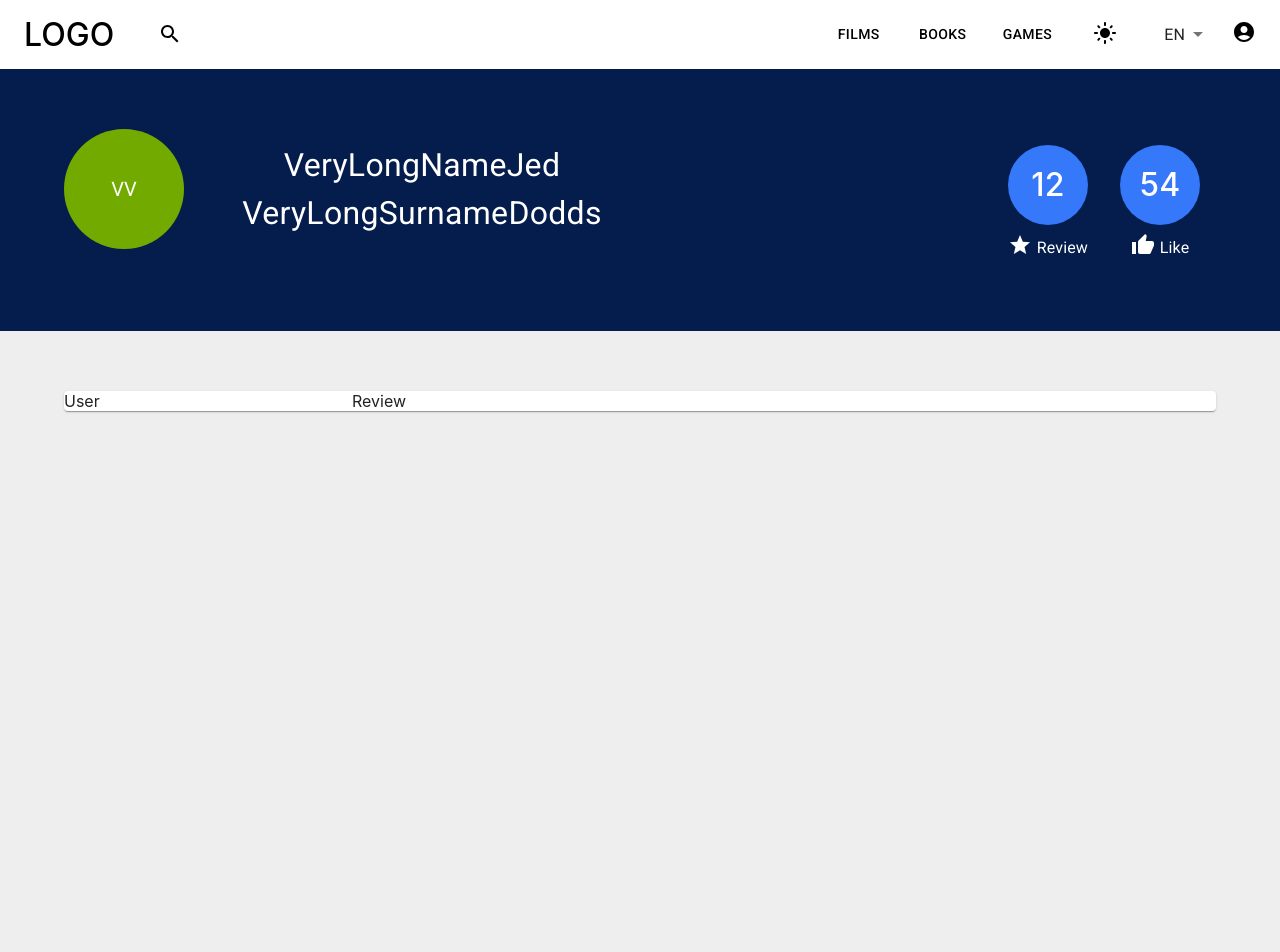
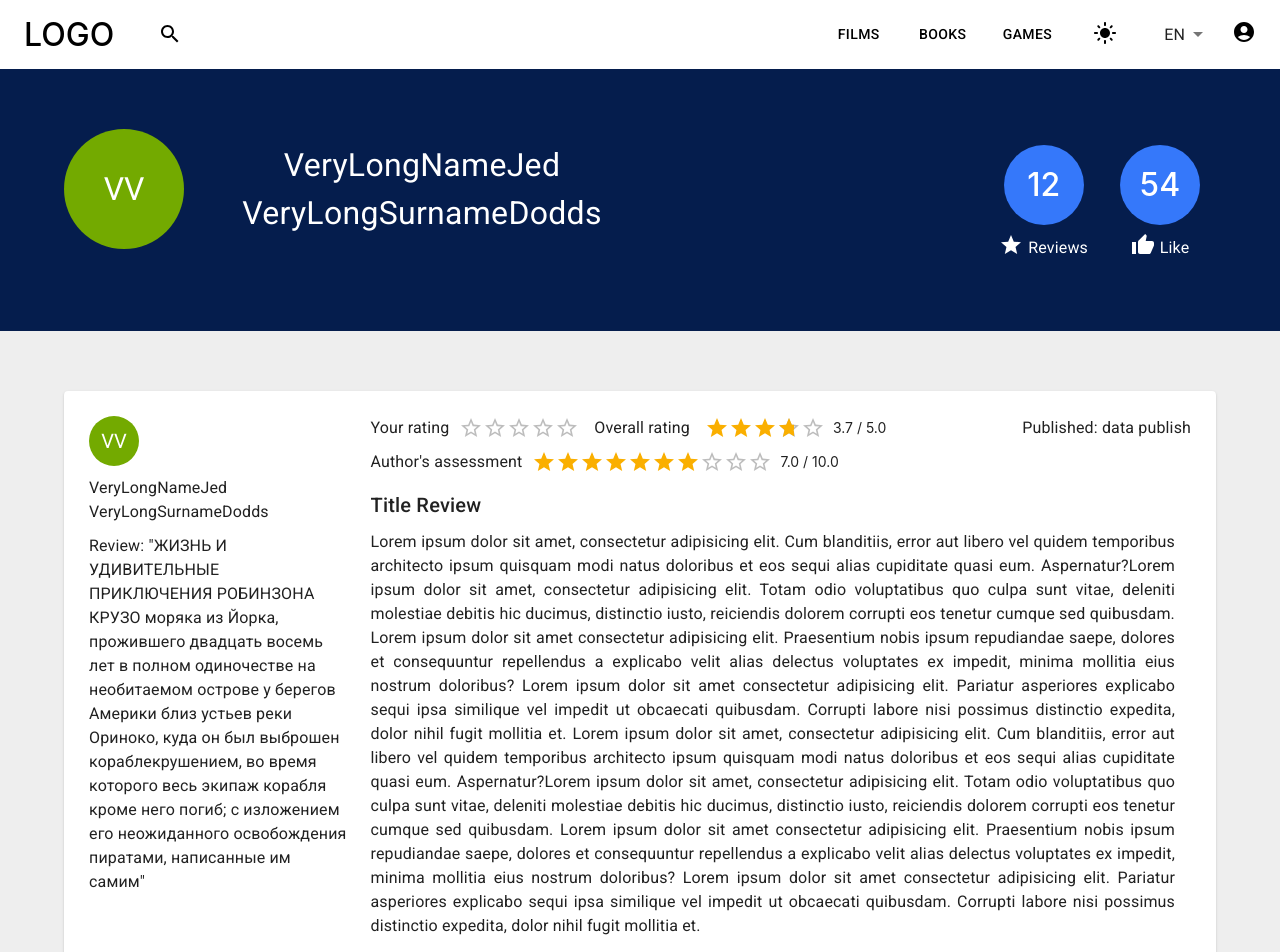
Before and after one commit to horoshopodumaj/recommendations, a React (Create React App) app in the folder client/: page /profile/1 in a window 1280 px wide. Shown: the top 952 px of the page. Built offline with nearby package versions, Linux system fonts and the light colour scheme.

Commit message:
review card on the user's page

```diff
--- a/client/src/components/card/Card.js
+++ b/client/src/components/card/Card.js
@@ -66,7 +66,8 @@ export default function CardReview({ boxShadow }) {
                 }
                 title={
                     <Box sx={{ display: "flex", alignItems: "center" }}>
-                        <Rating name="read-only" value={3} /> <Box ml={2}>{`3.7 / 5.0`}</Box>{" "}
+                        <Rating readOnly name="read-only" value={3} />{" "}
+                        <Box ml={2}>{`3.7 / 5.0`}</Box>{" "}
                     </Box>
                 }
                 subheader={`Films`}
--- /dev/null
+++ b/client/src/components/cardReview/CardReviewFull.js
@@ -0,0 +1,160 @@
+import React, { useState } from "react";
+import {
+    Avatar,
+    Box,
+    Card,
+    CardActions,
+    CardContent,
+    Grid,
+    IconButton,
+    Rating,
+    Typography,
+} from "@mui/material";
+import ThumbUpIcon from "@mui/icons-material/ThumbUp";
+import { FormattedMessage } from "react-intl";
+
+function stringToColor(string) {
+    let hash = 0;
+    let i;
+
+    for (i = 0; i < string.length; i += 1) {
+        hash = string.charCodeAt(i) + ((hash << 5) - hash);
+    }
+
+    let color = "#";
+
+    for (i = 0; i < 3; i += 1) {
+        const value = (hash >> (i * 8)) & 0xff;
+        color += `00${value.toString(16)}`.slice(-2);
+    }
+
+    return color;
+}
+
+function stringAvatar(name) {
+    return {
+        sx: {
+            bgcolor: stringToColor(name),
+        },
+        children: `${name.split(" ")[0][0]}${name.split(" ")[1][0]}`,
+    };
+}
+const userName = "VeryLongNameJed VeryLongSurnameDodds";
+const userInfo = { ...stringAvatar(userName) };
+
+const totalRating = 3.7;
+
+export default function CardReviewFull() {
+    const [rating, setRating] = useState(0);
+    const [like, setLike] = useState(false);
+    return (
+        <Card sx={{ mb: "30px" }}>
+            <Grid container sx={{ padding: "25px 25px 0", marginBottom: "30px" }} spacing={3}>
+                <Grid item xs={12} md={3} sm={12}>
+                    <Avatar
+                        sx={{
+                            width: "50px",
+                            height: "50px",
+                            backgroundColor: userInfo.sx.bgcolor,
+                            // mr: { xs: "0", md: "20px" },
+                            mb: { xs: "10px" },
+                        }}>
+                        {userInfo.children}
+                    </Avatar>
+                    <Typography sx={{ mb: "10px" }}>{userName}</Typography>
+                    <Typography>
+                        <FormattedMessage id="review" />: "ЖИЗНЬ И УДИВИТЕЛЬНЫЕ ПРИКЛЮЧЕНИЯ
+                        РОБИНЗОНА КРУЗО моряка из Йорка, прожившего двадцать восемь лет в полном
+                        одиночестве на необитаемом острове у берегов Америки близ устьев реки
+                        Ориноко, куда он был выброшен кораблекрушением, во время которого весь
+                        экипаж корабля кроме него погиб; с изложением его неожиданного освобождения
+                        пиратами, написанные им самим"
+                    </Typography>
+                </Grid>
+                <Grid item xs={12} md={9} sm={12}>
+                    <Box
+                        sx={{
+                            display: "flex",
+                            justifyContent: "space-between",
+                            mb: "10px",
+                        }}>
+                        <Box sx={{ display: "flex", alignItems: "center" }}>
+                            <Typography sx={{ mr: "10px" }}>
+                                <FormattedMessage id="yourRating" />
+                            </Typography>
+                            <Rating
+                                name="yourRating"
+                                onChange={(event, newValue) => setRating(newValue)}
+                                value={rating}
+                            />
+                            <Typography sx={{ mx: "15px" }}>
+                                <FormattedMessage id="overallRating" />
+                            </Typography>
+                            <Rating
+                                readOnly
+                                name="totalRating"
+                                precision={0.1}
+                                value={totalRating}
+                            />
+                            <Box ml={1} sx={{ fontSize: "14px" }}>{`${totalRating} / 5.0`}</Box>
+                        </Box>
+                        <Typography>
+                            <FormattedMessage id="published" />: data publish
+                        </Typography>
+                    </Box>
+                    <Box sx={{ display: "flex", alignItems: "center" }}>
+                        <Typography sx={{ mr: "10px" }}>
+                            <FormattedMessage id="authorAssessment" />
+                        </Typography>
+                        <Rating name="authorAssessment" readOnly value={7} max={10} />
+                        <Box ml={1} sx={{ fontSize: "14px" }}>{`7.0 / 10.0`}</Box>
+                    </Box>
+
+                    <CardContent sx={{ pl: "0" }}>
+                        <Typography noWrap mb="10px" sx={{ fontWeight: 500, fontSize: "1.25rem" }}>
+                            Title Review
+                        </Typography>
+                        <Typography mb="30px" sx={{ textAlign: "justify" }}>
+                            Lorem ipsum dolor sit amet, consectetur adipisicing elit. Cum
+                            blanditiis, error aut libero vel quidem temporibus architecto ipsum
+                            quisquam modi natus doloribus et eos sequi alias cupiditate quasi eum.
+                            Aspernatur?Lorem ipsum dolor sit amet, consectetur adipisicing elit.
+                            Totam odio voluptatibus quo culpa sunt vitae, deleniti molestiae debitis
+                            hic ducimus, distinctio iusto, reiciendis dolorem corrupti eos tenetur
+                            cumque sed quibusdam. Lorem ipsum dolor sit amet consectetur adipisicing
+                            elit. Praesentium nobis ipsum repudiandae saepe, dolores et consequuntur
+                            repellendus a explicabo velit alias delectus voluptates ex impedit,
+                            minima mollitia eius nostrum doloribus? Lorem ipsum dolor sit amet
+                            consectetur adipisicing elit. Pariatur asperiores explicabo sequi ipsa
+                            similique vel impedit ut obcaecati quibusdam. Corrupti labore nisi
+                            possimus distinctio expedita, dolor nihil fugit mollitia et. Lorem ipsum
+                            dolor sit amet, consectetur adipisicing elit. Cum blanditiis, error aut
+                            libero vel quidem temporibus architecto ipsum quisquam modi natus
+                            doloribus et eos sequi alias cupiditate quasi eum. Aspernatur?Lorem
+                            ipsum dolor sit amet, consectetur adipisicing elit. Totam odio
+                            voluptatibus quo culpa sunt vitae, deleniti molestiae debitis hic
+                            ducimus, distinctio iusto, reiciendis dolorem corrupti eos tenetur
+                            cumque sed quibusdam. Lorem ipsum dolor sit amet consectetur adipisicing
+                            elit. Praesentium nobis ipsum repudiandae saepe, dolores et consequuntur
+                            repellendus a explicabo velit alias delectus voluptates ex impedit,
+                            minima mollitia eius nostrum doloribus? Lorem ipsum dolor sit amet
+                            consectetur adipisicing elit. Pariatur asperiores explicabo sequi ipsa
+                            similique vel impedit ut obcaecati quibusdam. Corrupti labore nisi
+                            possimus distinctio expedita, dolor nihil fugit mollitia et.
+                        </Typography>
+                    </CardContent>
+                    <CardActions sx={{ float: "right" }}>
+                        <Typography sx={{ mr: "10px", mt: "5px" }}>
+                            <FormattedMessage id="rateReview" />
+                        </Typography>
+                        <IconButton
+                            sx={{ padding: 0, color: like && "#3578fa" }}
+                            onClick={() => setLike(!like)}>
+                            <ThumbUpIcon sx={{ fontSize: "24px" }} />
+                        </IconButton>
+                    </CardActions>
+                </Grid>
+            </Grid>
+        </Card>
+    );
+}
--- /dev/null
+++ b/client/src/components/cardReview/index.js
@@ -0,0 +1 @@
+export { default } from "./CardReviewFull";
--- a/client/src/i18n/messages.js
+++ b/client/src/i18n/messages.js
@@ -36,10 +36,16 @@ export const messages = {
         readReview: "Read review",
         highestReviews: "The Highest Ratings of Reviews",
         highestReviewsDesc: "Check out the reviews that have the highest ratings",
-        likes: "The number of people who liked your review",
+        likes: "The number of people who liked your reviews",
+        reviews: "Reviews",
         review: "Review",
         like: "Like",
         countReviews: "Reviews written by you",
+        published: "Published",
+        authorAssessment: `Author's assessment`,
+        yourRating: "Your rating",
+        overallRating: "Overall rating",
+        rateReview: "Rate the review",
     },
     [LOCALES.RU]: {
         films: "фильмы",
@@ -76,9 +82,15 @@ export const messages = {
         readReview: "Читать отзыв",
         highestReviews: "Отзывы с самыми большими оценками",
         highestReviewsDesc: "Ознакомьтесь с отзывами у которых самые высокие оценки",
-        likes: "Количество людей, которым понравился ваш отзыв",
-        review: "Отзывы",
+        likes: "Количество людей, которым понравились ваши отзывы",
+        reviews: "Отзывы",
+        review: "Отзыв",
         like: "Нравится",
         countReviews: "Отзывы, написанные вами",
+        published: "Опубликовано",
+        authorAssessment: "Оценка автора ",
+        yourRating: "Ваше оценка",
+        overallRating: "Общий рейтинг",
+        rateReview: "Оцените отзыв",
     },
 };
--- a/client/src/pages/userPage/UserPage.js
+++ b/client/src/pages/userPage/UserPage.js
@@ -1,15 +1,19 @@
-import React from "react";
+import React, { useState } from "react";
 import style from "./User.module.scss";
 import Header from "../../components/header";
 import {
     Avatar,
     Box,
     Card,
+    CardActions,
+    CardContent,
     CardHeader,
     Container,
     Grid,
+    IconButton,
     List,
     ListItem,
+    Rating,
     Typography,
 } from "@mui/material";
 import Tooltip, { tooltipClasses } from "@mui/material/Tooltip";
@@ -20,6 +24,7 @@ import { styled } from "@mui/material/styles";
 import { FormattedMessage } from "react-intl";
 import { grey } from "@mui/material/colors";
 import Footer from "../../components/footer";
+import CardReviewFull from "../../components/cardReview";
 
 function stringToColor(string) {
     let hash = 0;
@@ -75,6 +80,7 @@ export default function UserPage() {
                                         sx={{
                                             width: "120px",
                                             height: "120px",
+                                            fontSize: "2rem",
                                             backgroundColor: userInfo.sx.bgcolor,
                                             mr: { xs: "0", md: "20px" },
                                             mb: { xs: "20px", md: "0" },
@@ -111,7 +117,7 @@ export default function UserPage() {
                                             <Box sx={{ display: "flex", justifyContent: "center" }}>
                                                 <StarIcon sx={{ color: "white", mr: "5px" }} />
                                                 <Typography sx={{ color: "white", mt: "3px" }}>
-                                                    <FormattedMessage id="review" />
+                                                    <FormattedMessage id="reviews" />
                                                 </Typography>
                                             </Box>
                                         </CustomWidthTooltip>
@@ -148,22 +154,14 @@ export default function UserPage() {
             <section
                 className={style.reviews}
                 style={{
-                    height: " 1000px",
+                    //height: " 1000px",
                     backgroundColor: grey[200],
                     paddingTop: "60px",
                     paddingBottom: "35px",
                 }}>
                 <Container>
-                    <Card>
-                        <Grid container>
-                            <Grid item xs={12} md={3} sm={12}>
-                                User
-                            </Grid>
-                            <Grid item xs={12} md={9} sm={12}>
-                                Review
-                            </Grid>
-                        </Grid>
-                    </Card>
+                    <CardReviewFull />
+                    <CardReviewFull />
                 </Container>
             </section>
             <Footer />
```
